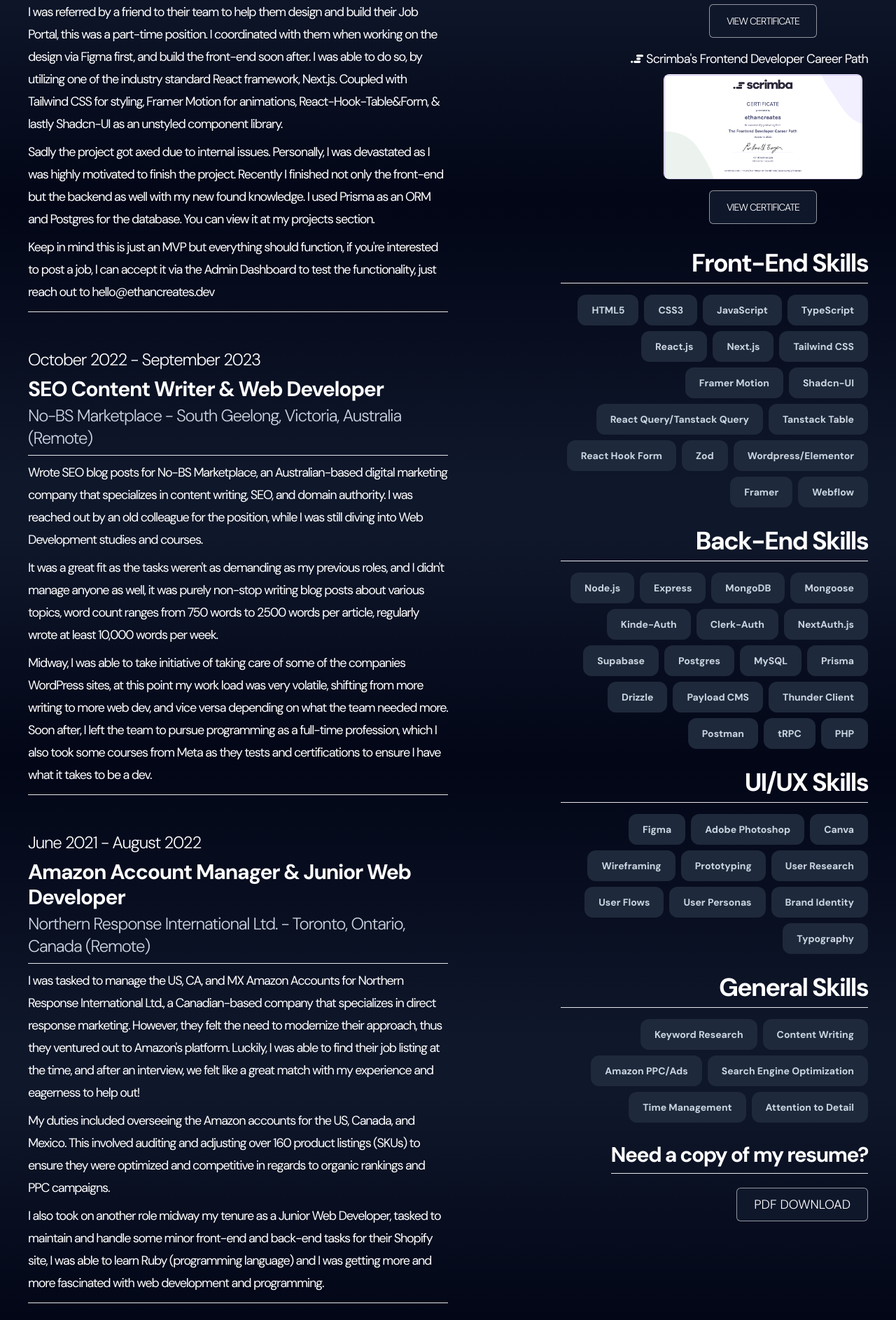
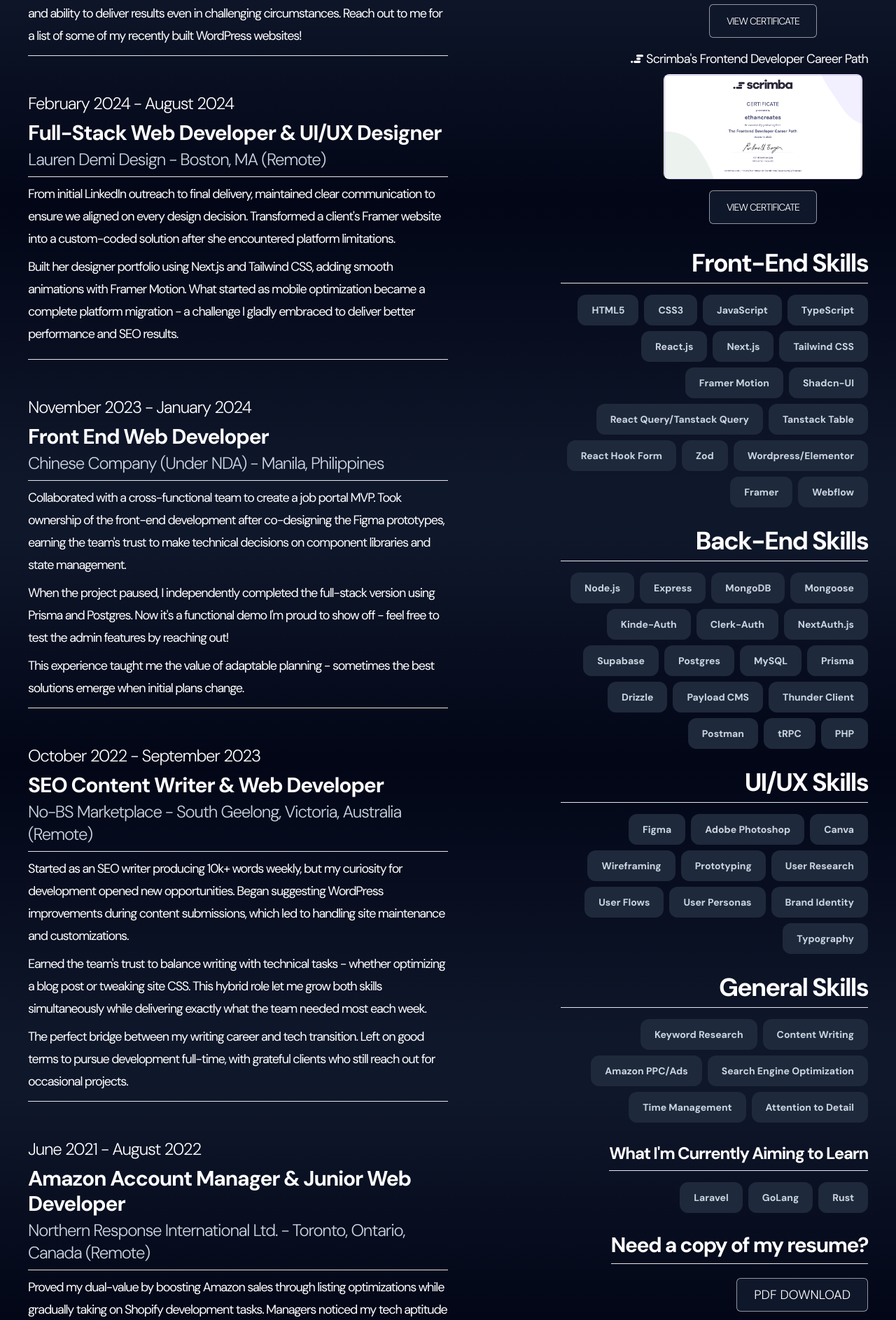
Before and after one commit to ethancreates/ethancreates-portfolio, a Next.js app: page /about in a window 1280 px wide. Shown: the part 911-2797 px from the top of the page at 70% size. Built offline with nearby package versions, Linux system fonts and the light colour scheme.

Commit message:
added piper/aum and refined about page

```diff
--- a/src/app/about/page.tsx
+++ b/src/app/about/page.tsx
@@ -147,13 +147,21 @@
             </div>
           </div>
           <div className="text-right max-sm:text-center mt-3 text-lg tracking-tigher pt-4">
+            <h2 className="text-2xl font-bold tracking-tighter border-b pb-2">
+              What I&apos;m Currently Aiming to Learn
+            </h2>
+            <div className="flex flex-col lg:items-end items-center">
+              <SkillsSection data={LearningData} />
+            </div>
+          </div>
+          <div className="text-right max-sm:text-center mt-3 text-lg tracking-tigher pt-4">
             <h2 className="text-3xl font-bold tracking-tighter border-b pb-2">
               Need a copy of my resume?
             </h2>
             <div className="flex flex-col lg:items-end items-center">
               <DottedButton className="mt-5">
                 <Link
-                  href="https://ethancreates.b-cdn.net/ethancreates-resume-website.pdf"
+                  href="https://ethancreates.b-cdn.net/ethancreates-resume-2025.pdf"
                   target="_blank"
                   download
                 >
@@ -169,6 +177,12 @@
 };
 
 export default AboutMePage;
+
+const LearningData = [
+  "Laravel",
+  "GoLang",
+  "Rust",
+]
 
 const SkillsData = [
   "HTML5",
@@ -260,25 +274,37 @@
 
 const WorkExperienceData = [
   {
+    date: "August 2024 - Present",
+    position: "Full Stack WordPress Web Developer & UI/UX Designer",
+    company: "Piper Creative/AUM Growth Marketing",
+    location: "Pittsburgh, PA (Remote)",
+    description: {
+      first: `Collaborated closely with clients during onboarding calls to ensure their websites were tailored to their preferences and specific needs. Managed all aspects of website development, including hosting setup, DNS management, SEO, site design, copywriting, CDNs, and performance optimization.`,
+      second: `Rebuilt both Piper Creative and AUM Growth Marketing websites, focusing on user experience, branding consistency, and technical excellence. Leveraged proper WordPress development to consistently achieve Google PageSpeed Insight scores of 90-100. Despite challenges in marketing AUM Growth Marketing as planned, maintained a high standard of work that earned trust and satisfaction from clients and colleagues alike.`,
+      third: `Confident with my empathetic approach and clear communication during work, I strive to foster seamless coordination across teams while ensuring client satisfaction. My colleagues and leadership can vouch for my dedication, teamwork, and ability to deliver results even in challenging circumstances. Reach out to me for a list of some of my recently built WordPress websites!`,
+    },
+  },
+
+  {
     date: "February 2024 - August 2024",
     position: "Full-Stack Web Developer & UI/UX Designer",
     company: "Lauren Demi Design",
     location: "Boston, MA (Remote)",
     description: {
-      first: `The client's assistant first reached out to me on LinkedIn with a request to improve the mobile responsiveness of her Framer website. However, after just two days, she encountered a dispute with Framer and asked if I could rebuild the entire site using code instead. Confident in my skills, I agreed and took on the challenge.`,
-      second: `I developed her UI/UX designer portfolio using Next.js, React, Tailwind CSS, Framer Motion, Shadcn-UI, and the Resend API. We chose Next.js for its exceptional performance, developer-friendly experience (DX), and its ability to enhance SEO across all pages. The result is a modern, fast, and visually appealing portfolio that effectively showcases her design work.`,
-    third: ` `,
+      first: `From initial LinkedIn outreach to final delivery, maintained clear communication to ensure we aligned on every design decision. Transformed a client's Framer website into a custom-coded solution after she encountered platform limitations. `,
+      second: `Built her designer portfolio using Next.js and Tailwind CSS, adding smooth animations with Framer Motion. What started as mobile optimization became a complete platform migration - a challenge I gladly embraced to deliver better performance and SEO results.`,
+      third: ` `,
     },
   },
   {
     date: "November 2023 - January 2024",
     position: "Front End Web Developer",
     company: "Chinese Company (Under NDA)",
-    location: "Manila, Phlippines",
+    location: "Manila, Philippines",
     description: {
-      first: `I was referred by a friend to their team to help them design and build their Job Portal, this was a part-time position. I coordinated with them when working on the design via Figma first, and build the front-end soon after. I was able to do so, by utilizing one of the industry standard React framework, Next.js. Coupled with Tailwind CSS for styling, Framer Motion for animations, React-Hook-Table&Form, & lastly Shadcn-UI as an unstyled component library.`,
-      second: `Sadly the project got axed due to internal issues. Personally, I was devastated as I was highly motivated to finish the project. Recently I finished not only the front-end but the backend as well with my new found knowledge. I used Prisma as an ORM and Postgres for the database. You can view it at my projects section.`,
-      third: `Keep in mind this is just an MVP but everything should function, if you're interested to post a job, I can accept it via the Admin Dashboard to test the functionality, just reach out to hello@ethancreates.dev`,
+      first: `Collaborated with a cross-functional team to create a job portal MVP. Took ownership of the front-end development after co-designing the Figma prototypes, earning the team's trust to make technical decisions on component libraries and state management.`,
+      second: `When the project paused, I independently completed the full-stack version using Prisma and Postgres. Now it's a functional demo I'm proud to show off - feel free to test the admin features by reaching out!`,
+      third: `This experience taught me the value of adaptable planning - sometimes the best solutions emerge when initial plans change.`,
     },
   },
   {
@@ -287,9 +313,9 @@
     company: "No-BS Marketplace",
     location: "South Geelong, Victoria, Australia (Remote)",
     description: {
-      first: `Wrote SEO blog posts for No-BS Marketplace, an Australian-based digital marketing company that specializes in content writing, SEO, and domain authority. I was reached out by an old colleague for the position, while I was still diving into Web Development studies and courses.`,
-      second: `It was a great fit as the tasks weren't as demanding as my previous roles, and I didn't manage anyone as well, it was purely non-stop writing blog posts about various topics, word count ranges from 750 words to 2500 words per article, regularly wrote at least 10,000 words per week.`,
-      third: `Midway, I was able to take initiative of taking care of some of the companies WordPress sites, at this point my work load was very volatile, shifting from more writing to more web dev, and vice versa depending on what the team needed more. Soon after, I left the team to pursue programming as a full-time profession, which I also took some courses from Meta as they tests and certifications to ensure I have what it takes to be a dev.`,
+      first: `Started as an SEO writer producing 10k+ words weekly, but my curiosity for development opened new opportunities. Began suggesting WordPress improvements during content submissions, which led to handling site maintenance and customizations.`,
+      second: `Earned the team's trust to balance writing with technical tasks - whether optimizing a blog post or tweaking site CSS. This hybrid role let me grow both skills simultaneously while delivering exactly what the team needed most each week.`,
+      third: `The perfect bridge between my writing career and tech transition. Left on good terms to pursue development full-time, with grateful clients who still reach out for occasional projects.`,
     },
   },
   {
@@ -298,9 +324,9 @@
     company: "Northern Response International Ltd.",
     location: "Toronto, Ontario, Canada (Remote)",
     description: {
-      first: `I was tasked to manage the US, CA, and MX Amazon Accounts for Northern Response International Ltd., a Canadian-based company that specializes in direct response marketing. However, they felt the need to modernize their approach, thus they ventured out to Amazon's platform. Luckily, I was able to find their job listing at the time, and after an interview, we felt like a great match with my experience and eagerness to help out!`,
-      second: `My duties included overseeing the Amazon accounts for the US, Canada, and Mexico. This involved auditing and adjusting over 160 product listings (SKUs) to ensure they were optimized and competitive in regards to organic rankings and PPC campaigns.`,
-      third: `I also took on another role midway my tenure as a Junior Web Developer, tasked to maintain and handle some minor front-end and back-end tasks for their Shopify site, I was able to learn Ruby (programming language) and I was getting more and more fascinated with web development and programming.`,
+      first: `Proved my dual-value by boosting Amazon sales through listing optimizations while gradually taking on Shopify development tasks. Managers noticed my tech aptitude and encouraged me to learn Ruby for backend improvements.`,
+      second: `That first "Can you help with..." request led to maintaining core site features. Loved finding solutions that satisfied both marketing goals and technical requirements.`,
+      third: `Left having modernized their approach to data tracking - a win for both the marketing and dev teams.`,
     },
   },
   {
@@ -309,9 +335,9 @@
     company: "Ovente",
     location: "Vernon, CA, USA (Remote)",
     description: {
-      first: `Started my career remotely, I was tasked to manage the top 50 SKUs of two categories in our product lineup. I was also in-charge of two team members to help me cater to all SKUs and improve organic rankings through Listing Optimization, Keyword Research and proper planning for possible promotions.`,
-      second: `Speaking of promotions, I was also managing the PPC for these SKUs and improve the overall ranking of the product by targeting well thought-out keywords.`,
-      third: `I was able to consistently keep more than half of the SKUs within page 1 and 2 of their main keywords. During my tenure, I made sure to not stop learning and upskilling, learning more about SEO and slowly learning more in-depth about Web Development and Digital Marketing as a whole.`,
+      first: `Cut my teeth managing top-selling products on Amazon while mentoring two team members. Found creative ways to apply my growing coding knowledge to automate reports and track keyword rankings.`,
+      second: `The thrill of seeing our products rank #1 never got old! But I knew my future was in building things, not just selling them.`,
+      third: `Grateful for leaders who supported my learning journey - even let me prototype simple tools that boosted our workflow efficiency.`,
     },
   },
-];
+]
```
